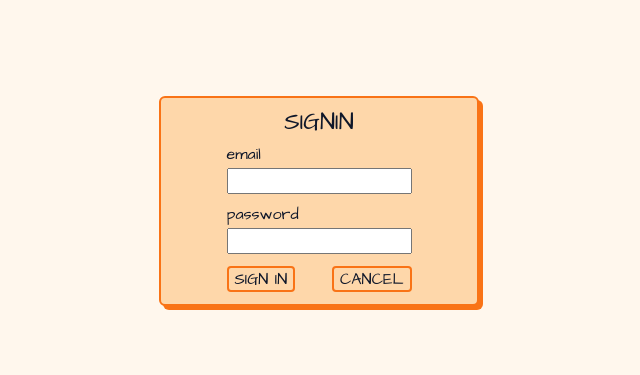
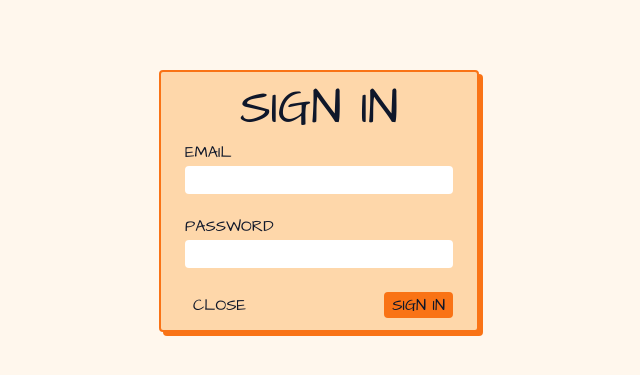
Before and after one commit to martynosa/manga-store, a React (Vite) app: page /store in a window 1280 px wide. Both pictures are taken after a click on the button "signInModal". Shown: the part 199-574 px from the top of the page, without its empty margins (321-961 px from the left). Built offline with nearby package versions, Linux system fonts and the light colour scheme; no server answers; the database is empty; a web font is replaced by a local one.

Commit message:
auth modals design done

```diff
--- a/src/Components/Auth/Auth.module.css
+++ b/src/Components/Auth/Auth.module.css
@@ -12,26 +12,13 @@
   backdrop-filter: blur(4px);
 }
 
-.title {
-  margin-bottom: 1.2rem;
-  text-transform: uppercase;
-  font-size: var(--fs-24);
-}
-
-.group {
-  display: flex;
-  flex-direction: column;
-  justify-content: center;
-  gap: 1.2rem;
-}
-
 .form {
   width: 32rem;
-  padding: 1.2rem;
+  padding: 1.2rem 2.4rem;
   background-color: var(--light-orange-color);
   box-shadow: var(--shadow);
   border: 2px solid var(--primary-color);
-  border-radius: 0.6rem;
+  border-radius: var(--border-radius);
 
   display: flex;
   flex-direction: column;
@@ -39,16 +26,52 @@
   justify-content: center;
 }
 
+.form h1 {
+  margin-bottom: 1.2rem;
+  text-transform: uppercase;
+  font-size: var(--fs-48);
+}
+
+.group {
+  width: 100%;
+  display: flex;
+  flex-direction: column;
+  justify-content: center;
+  gap: 1.2rem;
+}
+
 .input-group {
   display: flex;
   flex-direction: column;
   align-items: flex-start;
-  justify-content: center;
   gap: 0.6rem;
 }
 
+.input-group label {
+  text-transform: uppercase;
+}
+
+.input-group input {
+  width: 100%;
+  border: none;
+  text-transform: uppercase;
+  border-radius: var(--border-radius);
+  padding: 0.3rem 0.6rem;
+}
+.input-group input:focus {
+  outline: none;
+}
+
+.input-group input:last-child {
+  margin-bottom: 1.2rem;
+}
+
+.input-group p {
+  font-size: var(--fs-14);
+  color: var(--red-color);
+}
+
 .button-group {
-  width: inherit;
   display: flex;
   align-items: center;
   justify-content: space-between;
@@ -56,12 +79,18 @@
 
 .btn {
   color: inherit;
+  text-transform: uppercase;
+  border: 2px solid transparent;
+  border: 2px solid var(--primary-color);
+  border-radius: var(--border-radius);
   padding: 0.3rem 0.6rem;
-  border: 2px solid var(--primary-color);
-  border-radius: 0.4rem;
+  background-color: var(--primary-color);
+  transition: all 0.2s ease-in-out;
+}
+
+.btn.close {
   background-color: transparent;
-  text-transform: uppercase;
-  transition: all 0.2s ease-in-out;
+  border: 2px solid transparent;
 }
 
 .btn:hover {
--- a/src/Components/Auth/SignIn.tsx
+++ b/src/Components/Auth/SignIn.tsx
@@ -91,7 +91,7 @@ const SignIn: React.FC<IProps> = ({ closeModal }) => {
   return (
     <div className={classes['auth-container']}>
       <form onSubmit={signInHandler} className={classes.form}>
-        <h1 className={classes.title}>SignIn</h1>
+        <h1>Sign In</h1>
         <div className={classes.group}>
           <div className={classes['input-group']}>
             <label htmlFor="email">email</label>
@@ -112,10 +112,14 @@ const SignIn: React.FC<IProps> = ({ closeModal }) => {
             {authError.password.status && <p>{authError.password.message}</p>}
           </div>
           <div className={classes['button-group']}>
+            <button
+              type="button"
+              onClick={closeModal}
+              className={`${classes.btn} ${classes.close}`}
+            >
+              Close
+            </button>
             <button className={classes.btn}>sign in</button>
-            <button type="button" onClick={closeModal} className={classes.btn}>
-              Cancel
-            </button>
           </div>
         </div>
       </form>
--- a/src/Components/Auth/SignUp.tsx
+++ b/src/Components/Auth/SignUp.tsx
@@ -141,9 +141,10 @@ const SignUp: React.FC<IProps> = ({ closeModal }) => {
 
   return (
     <div className={classes['auth-container']}>
-      <h1>signUp</h1>
-      <form onSubmit={signUpHandler}>
-        <div>
+      <form onSubmit={signUpHandler} className={classes.form}>
+        <h1>sign Up</h1>
+        <div className={classes.group}>
+          <div className={classes['input-group']}>
             <label htmlFor="email">email</label>
             <input
               id="email"
@@ -152,7 +153,7 @@ const SignUp: React.FC<IProps> = ({ closeModal }) => {
             />
             {authError.email.status && <p>{authError.email.message}</p>}
           </div>
-        <div>
+          <div className={classes['input-group']}>
             <label htmlFor="displayName">Name</label>
             <input
               id="displayName"
@@ -163,7 +164,7 @@ const SignUp: React.FC<IProps> = ({ closeModal }) => {
               <p>{authError.displayName.message}</p>
             )}
           </div>
-        <div>
+          <div className={classes['input-group']}>
             <label htmlFor="password">password</label>
             <input
               id="password"
@@ -172,7 +173,7 @@ const SignUp: React.FC<IProps> = ({ closeModal }) => {
             />
             {authError.password.status && <p>{authError.password.message}</p>}
           </div>
-        <div>
+          <div className={classes['input-group']}>
             <label htmlFor="repeatPassword">repeat password</label>
             <input
               id="repeatPassword"
@@ -183,10 +184,17 @@ const SignUp: React.FC<IProps> = ({ closeModal }) => {
               <p>{authError.repeatPassword.message}</p>
             )}
           </div>
-        <button>sign up</button>
-        <button type="button" onClick={closeModal}>
+          <div className={classes['button-group']}>
+            <button
+              type="button"
+              onClick={closeModal}
+              className={`${classes.btn} ${classes.close}`}
+            >
               Cancel
             </button>
+            <button className={classes.btn}>sign up</button>
+          </div>
+        </div>
       </form>
     </div>
   );
--- a/src/Components/Common/Card/Card.module.css
+++ b/src/Components/Common/Card/Card.module.css
@@ -2,7 +2,7 @@
   padding: 0.3rem 0.6rem;
   transition: all 0.2s ease-in-out;
   background-color: var(--light-orange-color);
-  border-radius: 6px;
+  border-radius: var(--border-radius);
 }
 
 .card:hover {
--- a/src/css/var.css
+++ b/src/css/var.css
@@ -1,6 +1,7 @@
 :root {
   /* GENERAL */
   --animation: all 0.3s ease-in-out;
+  --border-radius: 4px;
 
   /* SHADOWS */
   --shadow: 4px 4px 0 #f97316;
@@ -19,4 +20,5 @@
   --bg-color: #fff7ed;
   --primary-color: #f97316;
   --light-orange-color: #fed7aa;
+  --red-color: #b91c1c;
 }
--- a/src/helpers/validators.ts
+++ b/src/helpers/validators.ts
@@ -2,7 +2,7 @@ import { defaultError } from '../types/error';
 
 export const emailValidator = (email: string) => {
   if (!email || !/^[^@\s]+@[^@\s]+\.[^@\s]+$/.test(email)) {
-    return { status: true, message: 'Please provide valid email.' };
+    return { status: true, message: 'Please provide a valid email.' };
   }
   return defaultError;
 };
```
Lines whose indentation alone changed are shown as unchanged.
